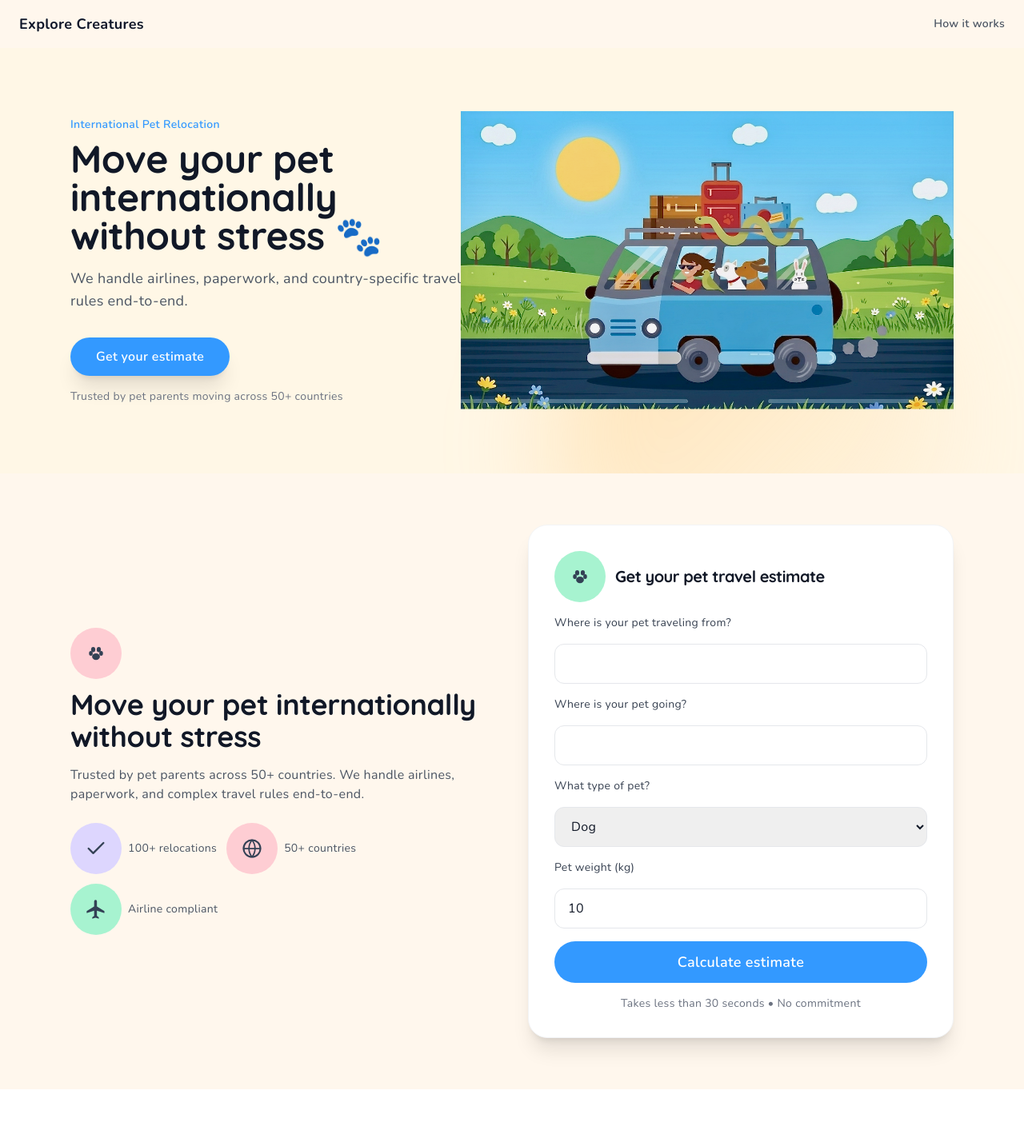
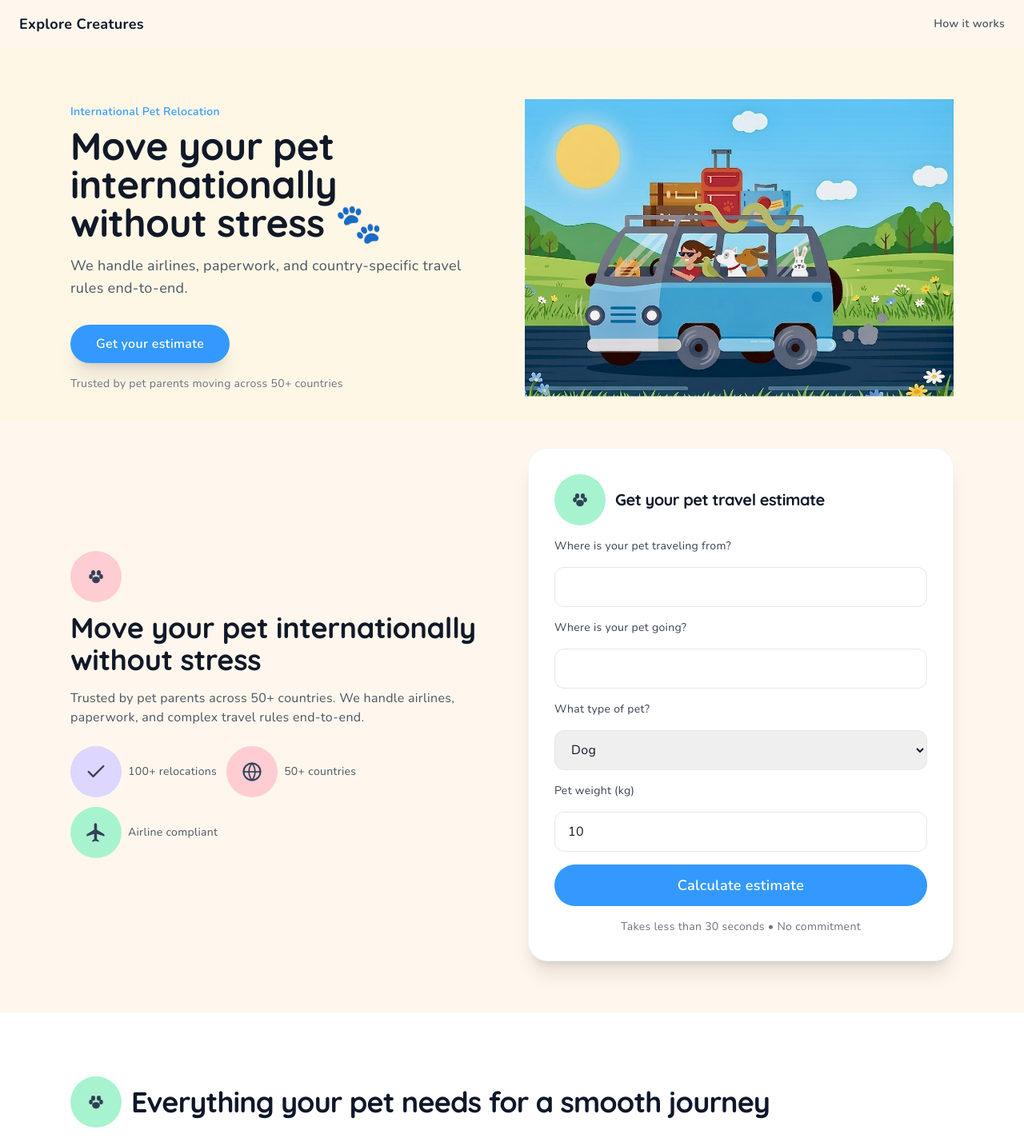
Before and after one commit to Pandauser2/explore-creatures, a Next.js app: page / in a window 1280 px wide. Shown: the top 1423 px of the page at 80% size. Built offline with nearby package versions, Linux system fonts and the light colour scheme; no server answers.

Commit message:
herp fix

```diff
--- a/app/layout.tsx
+++ b/app/layout.tsx
@@ -36,7 +36,7 @@ export default function RootLayout({
         <link rel="icon" href="/favicon.ico" sizes="any" />
         <link rel="icon" href="/favicon.png" type="image/png" />
       </head>
-      <body className={nunito.className}>{children}</body>
+      <body className={`${nunito.className} overflow-x-hidden`}>{children}</body>
     </html>
   );
 }
--- a/app/page.tsx
+++ b/app/page.tsx
@@ -21,7 +21,7 @@ export default async function Page() {
         <Hero />
       </div>
       <div className="fade-in">
-        <section className="bg-[var(--bg-soft)] py-16">
+        <section className="bg-[var(--bg-soft)] pt-8 pb-16">
           <div className="mx-auto grid max-w-6xl items-center gap-10 px-6 md:grid-cols-2">
             {/* Left: Value prop */}
             <div>
--- a/components/Hero.tsx
+++ b/components/Hero.tsx
@@ -1,6 +1,6 @@
 export function Hero() {
   return (
-    <section className="w-full overflow-x-hidden bg-[#FFF7E6] py-20">
+    <section className="w-full overflow-hidden bg-[#FFF7E6] pt-16 pb-8">
       <div className="mx-auto grid max-w-6xl grid-cols-1 items-center gap-6 px-6 md:grid-cols-2 md:gap-8">
         <div className="max-w-lg min-w-0">
           <p className="text-sm font-semibold text-[#3399FF] mb-2">
@@ -22,7 +22,7 @@ export function Hero() {
             Trusted by pet parents moving across 50+ countries
           </p>
         </div>
-        <div className="relative flex justify-center overflow-visible md:justify-end">
+        <div className="relative flex justify-center overflow-hidden md:justify-end">
           <div
             className="pointer-events-none absolute right-0 top-[45%] h-[500px] w-[500px] rounded-full bg-gradient-to-br from-[#FFB84D]/40 via-[#FFD89B]/30 to-transparent blur-3xl"
             aria-hidden
```
Also changed, not shown: 1 other file (tests, documents, lock files or other folders).
